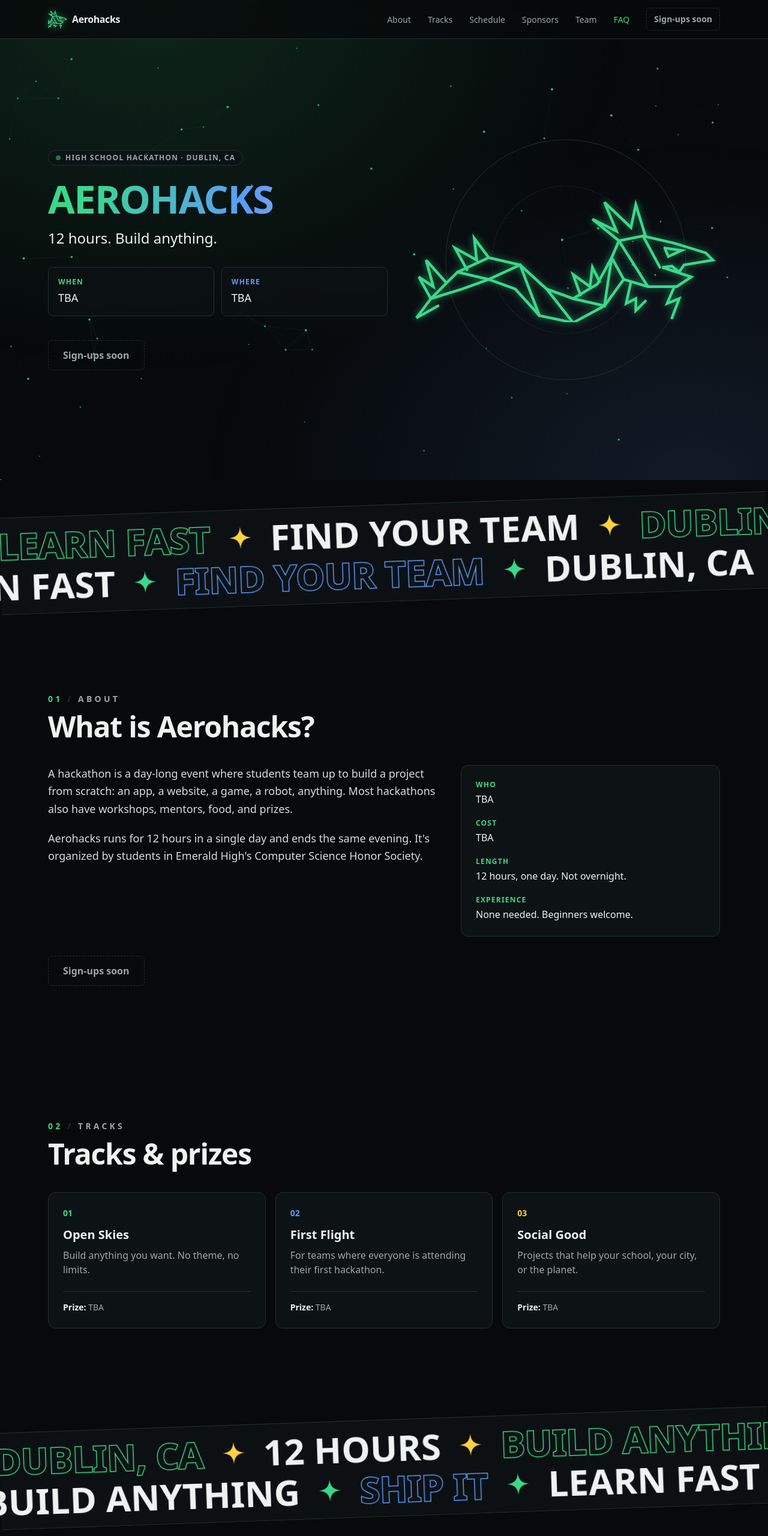
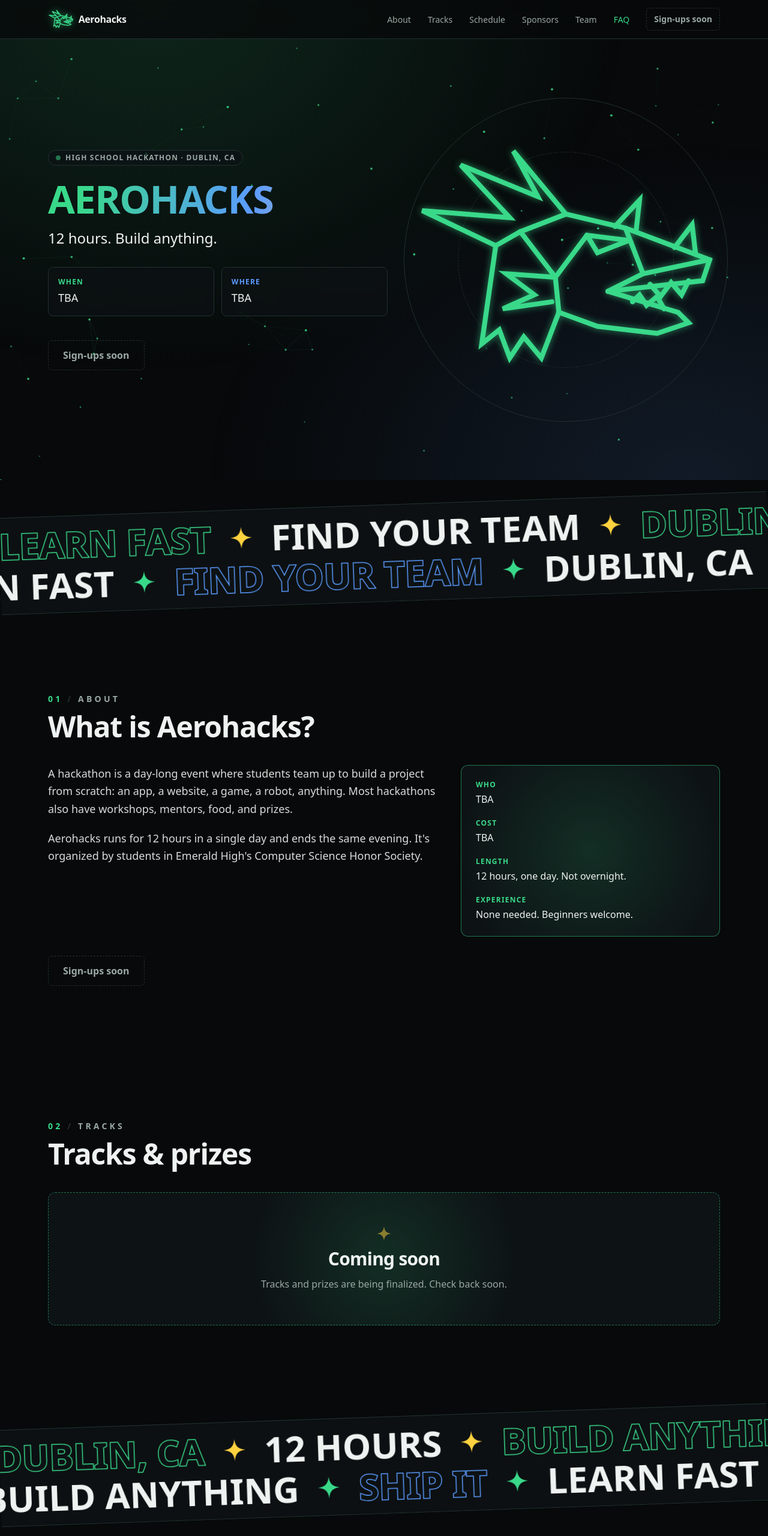
Before and after one commit to LewisH44F/EmeraldHacks-Website, an Astro site: page / in a window 1280 px wide. Shown: the top 2560 px of the page at 60% size. Built offline with nearby package versions, Linux system fonts and the light colour scheme; Astro itself is replaced by a stand-in of ours; animation ran at ten frames a second.

Commit message:
Redraw logo as a dragon head, show tracks as coming soon, and make scroll effects work on touch
Co-Authored-By: Claude Opus 5.5 <noreply@anthropic.com>
Claude-Session: https://claude.ai/code/session_01B57juXjYE6hscCGWs3yTYv

```diff
--- a/src/components/About.astro
+++ b/src/components/About.astro
@@ -35,7 +35,7 @@ const facts = [
     }
 
     <!-- "spotlight" = the card glows where your pointer is (see global.css). -->
-    <dl class="spotlight max-w-md space-y-5 rounded-xl border border-line p-6">
+    <dl data-focus class="spotlight max-w-md space-y-5 rounded-xl border border-line p-6">
       {
         facts.map((f) => (
           <div>
--- a/src/components/Faq.astro
+++ b/src/components/Faq.astro
@@ -16,7 +16,8 @@ import Section from "./Section.astro";
       <div class="max-w-3xl space-y-3">
         {event.faq.map((item) => (
           // open: styles = a green border on the open question so you can see where you are in the list.
-          <details class="group rounded-xl border border-line bg-ink-2/80 backdrop-blur-sm transition-colors open:border-aero/50">
+          // No backdrop-blur here: blur on 11 stacked cards is expensive to redraw on every scroll frame on phones.
+          <details class="group rounded-xl border border-line bg-ink-2/90 transition-colors open:border-aero/50">
             {/* list-none hides the default triangle so I can draw my own "+" that rotates when open. */}
             <summary class="flex cursor-pointer list-none items-center justify-between gap-4 px-5 py-4 font-display font-medium [&::-webkit-details-marker]:hidden">
               {item.q}
--- a/src/components/Footer.astro
+++ b/src/components/Footer.astro
@@ -15,7 +15,7 @@ const hasLinks = Boolean(email || instagram || codeOfConduct);
 <footer class="border-t border-line bg-ink/80 py-12 text-sm text-muted backdrop-blur-md">
   <div class="mx-auto flex max-w-6xl flex-col gap-6 px-4 sm:flex-row sm:items-start sm:justify-between">
     <div class="flex items-center gap-3">
-      <Logo variant="head" class="neon size-10 text-aero" />
+      <Logo bold class="neon h-10 w-auto text-aero" />
       <div>
         <p class="font-display font-bold text-fg">{event.name}</p>
         <p>Organized by the Computer Science Honor Society at Emerald High School.</p>
--- a/src/components/Hero.astro
+++ b/src/components/Hero.astro
@@ -88,13 +88,14 @@ const { venue } = event;
     </div>
 
     <!--
-      The dragon. order-first puts it ABOVE the text on phones (a smaller version), and lg:order-none moves it
+      The dragon. order-first puts it ABOVE the text on phones (kept small, 9.5rem, so the Register button still
+      fits on the first screen of a phone), and lg:order-none moves it
       back to the right column on desktop. The faint circles behind it are "radar" rings for the sky theme.
     -->
-    <div class="relative order-first mx-auto w-full max-w-xs sm:max-w-md lg:order-none lg:max-w-none">
+    <div class="relative order-first mx-auto w-full max-w-[9.5rem] sm:max-w-xs lg:order-none lg:max-w-none">
       <!-- aspect-square + centered with translate makes true circles, even though the logo box is wide and short. -->
-      <div aria-hidden="true" class="absolute top-1/2 left-1/2 aspect-square w-[78%] -translate-1/2 rounded-full border border-line"></div>
-      <div aria-hidden="true" class="absolute top-1/2 left-1/2 aspect-square w-[48%] -translate-1/2 rounded-full border border-dashed border-line"></div>
+      <div aria-hidden="true" class="absolute top-1/2 left-1/2 aspect-square w-[105%] -translate-1/2 rounded-full border border-line"></div>
+      <div aria-hidden="true" class="absolute top-1/2 left-1/2 aspect-square w-[70%] -translate-1/2 rounded-full border border-dashed border-line"></div>
       <Logo draw class="neon relative w-full text-aero" />
     </div>
   </div>
--- a/src/components/Logo.astro
+++ b/src/components/Logo.astro
@@ -1,51 +1,60 @@
 ---
-// Logo.astro — the Aerohacks mark: our Aeronaut dragon drawn as angular neon line art (inspired by the
-// StangHacks mustang style). It's an inline SVG (drawn with code, not an image file) so it stays sharp at any
-// size, can change color with CSS, and can "draw itself" with the stroke animation in global.css.
+// Logo.astro — the Aerohacks mark: the head of our Aeronaut dragon drawn as angular neon line art, in the
+// same single-color line style as the StangHacks mustang. It's an inline SVG (drawn with code, not an image
+// file), so it stays sharp at any size, takes its color from CSS (text-aero etc.), and can "draw itself" with
+// the stroke animation in global.css.
 //
-// This is a placeholder until the team has an official logo. To swap it, replace the <path> lines below,
-// or replace this component with an <img src="/logo.svg">.
+// It's head-only on purpose: a full dragon body turns into thin noodles at nav/favicon size. One bold
+// silhouette reads at every size.
+//
+// To swap in an official logo later, replace the <path> lines below, or replace this component with
+// <img src="/logo.svg" alt="">. The favicon (public/favicon.svg) uses the same paths and should be updated too.
 interface Props {
   class?: string;
-  // "full" = whole dragon (hero). "head" = just the head, for small spots like the nav where the body gets too thin.
-  variant?: "full" | "head";
   // true => the lines animate in on page load (only used once, in the hero).
   draw?: boolean;
+  // Thicker lines for small sizes (nav, footer), where the default 2.8 would look faint.
+  bold?: boolean;
 }
 
-const { class: className, variant = "full", draw = false } = Astro.props;
-
-// The viewBox is the SVG's internal coordinate window. Cropping it to the head region is how the
-// "head" variant works without drawing a second logo.
-const viewBox = variant === "head" ? "146 12 108 100" : "0 12 256 104";
+const { class: className, draw = false, bold = false } = Astro.props;
 ---
 
+<!--
+  viewBox is the SVG's internal coordinate window; the paths below are drawn inside it.
+  pathLength="1" on every path makes the draw-in animation easy: each line counts as length 1, whatever its real length.
+-->
 <svg
   xmlns="http://www.w3.org/2000/svg"
-  viewBox={viewBox}
+  viewBox="18 2 176 132"
   fill="none"
   stroke="currentColor"
-  stroke-width={variant === "head" ? 4 : 2.25}
+  stroke-width={bold ? 6 : 2.8}
   stroke-linejoin="miter"
   stroke-linecap="round"
   class:list={[className, draw && "logo-draw"]}
   aria-hidden="true"
 >
-  <!-- Tail fins -->
-  <path pathLength="1" d="M16 96 L6 78 L18 86 L12 64 L28 82" />
-  <path pathLength="1" d="M16 96 L4 112 L22 102" />
-  <!-- Body: top edge, bottom edge, then the zig-zag "facet" lines that give the low-poly look -->
-  <path pathLength="1" d="M16 96 L38 74 L64 62 L90 68 L112 88 L134 96 L154 84 L166 62" />
-  <path pathLength="1" d="M16 96 L42 88 L64 80 L86 88 L106 110 L134 116 L160 102 L176 80" />
-  <path pathLength="1" d="M38 74 L64 80 L90 68 L106 110 M112 88 L134 116 M134 96 L160 102 L166 62" />
-  <!-- Back fins -->
-  <path pathLength="1" d="M46 72 L36 54 L54 64 L52 46 L64 62" />
-  <path pathLength="1" d="M140 93 L134 76 L148 86 L150 70 L156 82" />
-  <!-- Head outline (open jaw), crest, facets, eye, beard, claw -->
-  <path pathLength="1" d="M166 62 L172 48 L192 44 L218 50 L244 58 L250 64 L226 68 L222 74 L216 69 L208 70 L232 78 L220 86 L196 86 L176 80 Z" />
-  <path pathLength="1" d="M172 48 L150 30 L170 40 L160 16 L182 37 L186 18 L194 44" />
-  <path pathLength="1" d="M172 48 L196 86 M192 44 L206 70" />
-  <path pathLength="1" d="M210 54 L224 56 L213 61 Z" />
-  <path pathLength="1" d="M218 86 L212 100 L222 96 L216 112" />
-  <path pathLength="1" d="M182 82 L178 100 L186 96 L186 106 L194 98" />
+  <!-- Mane: swept-back flame fins, like the mascot's -->
+  <path pathLength="1" d="M106 42 L76 6 L90 32 L46 14 L74 44 L24 40 L66 60 L80 52" />
+  <!-- Brow + snout + upper jaw -->
+  <path pathLength="1" d="M80 52 L106 42 L140 50 L188 68 L184 80 L130 86" />
+  <!-- Upper teeth -->
+  <path pathLength="1" d="M176 80 L172 88 L166 81 L160 89 L154 82" />
+  <!-- Lower jaw -->
+  <path pathLength="1" d="M130 86 L170 98 L176 104 L158 110 L124 106 L102 98" />
+  <!-- Lower teeth -->
+  <path pathLength="1" d="M162 96 L158 89 L152 94 L148 88 L144 92" />
+  <!-- Eye (angled to look fierce) -->
+  <path pathLength="1" d="M118 54 L142 57 L124 64 Z" />
+  <!-- Brow spike -->
+  <path pathLength="1" d="M134 49 L148 34 L146 52" />
+  <!-- Nose horn -->
+  <path pathLength="1" d="M168 61 L178 48 L180 65" />
+  <!-- Neck, ending in a jagged cut -->
+  <path pathLength="1" d="M66 60 L58 116 L68 108 L74 124 L82 112 L92 124 L102 98" />
+  <!-- Cheek fin -->
+  <path pathLength="1" d="M100 78 L72 76 L88 88 L70 96 L98 92" />
+  <!-- Facet lines: the low-poly look -->
+  <path pathLength="1" d="M140 50 L150 76 L130 86 M150 76 L188 68 M80 52 L100 78 L102 98 M118 54 L100 78" />
 </svg>
--- a/src/components/Nav.astro
+++ b/src/components/Nav.astro
@@ -24,9 +24,9 @@ const cta = registerCta();
   -->
   <div id="scroll-progress" aria-hidden="true" class="absolute inset-x-0 bottom-0 h-0.5 origin-left scale-x-0 bg-volt"></div>
   <nav aria-label="Main" class="mx-auto flex h-16 max-w-6xl items-center gap-2 px-4 sm:gap-4">
-    <!-- Logo links back to the top. The nav uses the head-only crop because the full dragon is too thin at this size. -->
+    <!-- Logo links back to the top. "bold" = thicker lines, so the mark stays readable at 32px tall. -->
     <a href="#hero" class="flex shrink-0 items-center gap-2 font-display font-bold tracking-tight">
-      <Logo variant="head" class="neon size-8 text-aero" />
+      <Logo bold class="neon h-8 w-auto text-aero" />
       <!--
         On very narrow phones (under 400px) the name + button + hamburger don't fit on one row, so I hide the name
         visually and keep just the icon. sr-only (not display:none) keeps it readable by screen readers, which
--- a/src/components/Schedule.astro
+++ b/src/components/Schedule.astro
@@ -29,10 +29,10 @@ const day = parseDate(event.date.start) ? formatDay(event.date.start) : "Date TB
       <ol class="relative max-w-3xl border-s-2 border-line">
         {event.schedule.map((item) => (
           // grid-cols-[6rem_1fr] gives times a fixed-width column so titles line up down the list.
-          <li class="group relative grid gap-x-6 py-4 ps-8 sm:grid-cols-[7rem_1fr]">
+          <li data-focus class="group relative grid gap-x-6 py-4 ps-8 sm:grid-cols-[7rem_1fr]">
             {/* The glowing dot sitting on the timeline line. -start-[7px] centers a 12px dot on the 2px border.
-                It lights up green when you hover the row. */}
-            <span aria-hidden="true" class="absolute top-[1.4rem] -start-[7px] size-3 rounded-full border-2 border-aero bg-ink transition-colors group-hover:bg-aero group-hover:shadow-[0_0_12px_var(--color-aero)]"></span>
+                It lights up green when you hover the row, or (on phones) when the row scrolls through the middle of the screen. */}
+            <span aria-hidden="true" class="absolute top-[1.4rem] -start-[7px] size-3 rounded-full border-2 border-aero bg-ink transition-colors group-hover:bg-aero group-hover:shadow-[0_0_12px_var(--color-aero)] group-[.in-focus]:bg-aero group-[.in-focus]:shadow-[0_0_12px_var(--color-aero)]"></span>
             <p class="font-display font-semibold text-aero tabular-nums">{item.time}</p>
             <div>
               <h3 class="font-display font-semibold">{item.title}</h3>
--- a/src/components/SkyField.astro
+++ b/src/components/SkyField.astro
@@ -326,8 +326,22 @@
       },
       { passive: true },
     );
+    // Phones: as soon as a finger starts SCROLLING, the browser cancels pointer events (it takes over the
+    // gesture), so pointermove stops arriving. Touch events keep firing during the scroll, so I also listen to
+    // those. That's what lets the mesh follow your thumb while you scroll on a phone.
+    const followTouch = (e: TouchEvent) => {
+      const t = e.touches[0];
+      if (!t) return;
+      pointer.x = t.clientX;
+      pointer.y = t.clientY;
+      pointer.active = true;
+    };
+    window.addEventListener("touchstart", followTouch, { passive: true });
+    window.addEventListener("touchmove", followTouch, { passive: true });
+
     // When a finger lifts or the mouse leaves the window, stop attracting lines to a stale position.
     const release = () => (pointer.active = false);
+    window.addEventListener("touchend", release, { passive: true });
     window.addEventListener("pointerup", (e) => e.pointerType !== "mouse" && release(), { passive: true });
     document.documentElement.addEventListener("pointerleave", release);
 
--- a/src/components/Sponsors.astro
+++ b/src/components/Sponsors.astro
@@ -54,7 +54,7 @@ const groups = tiers
   }
 
   <!-- The pitch box. It's always shown, because we want new sponsors even after we have some. -->
-  <div class="spotlight mt-12 rounded-xl border border-line p-6 sm:p-10">
+  <div data-focus class="spotlight mt-12 rounded-xl border border-line p-6 sm:p-10">
     <h3 class="font-display text-2xl font-semibold">Why sponsor {event.name}?</h3>
     {
       event.sponsorPitch.length > 0 && (
--- a/src/components/Team.astro
+++ b/src/components/Team.astro
@@ -16,7 +16,7 @@ import Section from "./Section.astro";
       // 2 across on phones (cards are small), up to 4 on desktop.
       <ul class="grid grid-cols-2 gap-4 sm:grid-cols-3 lg:grid-cols-4">
         {event.team.map((m) => (
-          <li class="spotlight rounded-xl border border-line p-6 text-center">
+          <li data-focus class="spotlight rounded-xl border border-line p-6 text-center">
             {m.photo ? (
               // width/height attributes let the browser reserve space before the image loads, so the page doesn't jump.
               <img
--- a/src/components/Tracks.astro
+++ b/src/components/Tracks.astro
@@ -4,6 +4,7 @@
 // Reads `tracks` from event.ts. If the list is empty, it shows a "coming soon" note instead of a blank section.
 import { event } from "../content/event";
 import Section from "./Section.astro";
+import Star from "./Star.astro";
 
 // Each card gets an accent color, cycling green → blue → yellow, so the grid doesn't look monotone.
 // These are full class names (not built from pieces) because Tailwind only generates classes it can find
@@ -14,13 +15,20 @@ const accents = ["text-aero", "text-sky", "text-volt"];
 <Section id="tracks" title="Tracks & prizes">
   {
     event.tracks.length === 0 ? (
-      <p class="text-muted">Tracks and prizes will be announced soon.</p>
+      // Empty state: a dashed "placeholder" card. Dashed borders read as "something goes here later",
+      // which feels intentional rather than broken.
+      <div class="spotlight flex flex-col items-center gap-3 rounded-xl border border-dashed border-aero/50 px-6 py-14 text-center" data-focus>
+        <Star class="size-6 text-volt motion-safe:animate-pulse" />
+        <p class="font-display text-2xl font-bold tracking-tight sm:text-3xl">Coming soon</p>
+        <p class="max-w-md text-muted">Tracks and prizes are being finalized. Check back soon.</p>
+      </div>
     ) : (
       // Cards stack on phones, 2 across on tablets, 3 on desktop. auto-rows-fr keeps every card in a row the same height.
       <ul class="grid auto-rows-fr gap-4 sm:grid-cols-2 lg:grid-cols-3">
         {event.tracks.map((t, i) => (
           // motion-safe:hover:-translate-y-1 lifts the card slightly on hover, but only if motion is allowed.
-          <li class="spotlight flex flex-col rounded-xl border border-line p-6 transition-[translate,border-color] hover:border-aero/50 motion-safe:hover:-translate-y-1">
+          // [&.in-focus]: applies the same lift on phones when the card scrolls into the middle of the screen.
+          <li data-focus class="spotlight flex flex-col rounded-xl border border-line p-6 transition-[translate,border-color] hover:border-aero/50 motion-safe:hover:-translate-y-1 motion-safe:[&.in-focus]:-translate-y-1">
             <p aria-hidden="true" class:list={["font-display text-sm font-bold", accents[i % accents.length]]}>
               {String(i + 1).padStart(2, "0")}
             </p>
--- a/src/content/event.ts
+++ b/src/content/event.ts
@@ -164,23 +164,12 @@ export const event: EventConfig = {
   scheduleConfirmed: false,
 
   // Themes people can build for. prize: null => "Prize TBA".
-  tracks: [
-    {
-      name: "Open Skies",
-      description: "Build anything you want. No theme, no limits.",
-      prize: null,
-    },
-    {
-      name: "First Flight",
-      description: "For teams where everyone is attending their first hackathon.",
-      prize: null,
-    },
-    {
-      name: "Social Good",
-      description: "Projects that help your school, your city, or the planet.",
-      prize: null,
-    },
-  ],
+  // Empty list => the Tracks section shows a "Coming soon" card. That's the current state on purpose.
+  // When tracks are decided, add them like this (these were our early drafts):
+  //   { name: "Open Skies", description: "Build anything you want. No theme, no limits.", prize: null },
+  //   { name: "First Flight", description: "For teams where everyone is attending their first hackathon.", prize: null },
+  //   { name: "Social Good", description: "Projects that help your school, your city, or the planet.", prize: null },
+  tracks: [],
 
   // The 12-hour timeline, in order. These are DRAFT times — see scheduleConfirmed above.
   schedule: [
--- a/src/layouts/Base.astro
+++ b/src/layouts/Base.astro
@@ -71,7 +71,22 @@ const {
       );
       document.querySelectorAll("[data-reveal]").forEach((el) => revealer.observe(el));
 
-      // 2. Spotlight cards: store the pointer position *relative to the card* in CSS variables (--mx, --my).
+      // 2. "In focus" on phones. Phones can't hover, so every hover effect (card glow, card lift, schedule dot
+      //    lighting up) would be invisible on them. Instead, on devices without hover, whatever element with
+      //    data-focus is crossing the middle band of the screen gets the "in-focus" class, and the CSS gives it
+      //    the same look as hovering. Result: effects light up one by one as you scroll with your thumb.
+      //    rootMargin "-40% 0px -40% 0px" shrinks the watched area to the middle 20% of the screen.
+      if (window.matchMedia("(hover: none)").matches) {
+        const focuser = new IntersectionObserver(
+          (entries) => {
+            for (const e of entries) e.target.classList.toggle("in-focus", e.isIntersecting);
+          },
+          { rootMargin: "-40% 0px -40% 0px" },
+        );
+        document.querySelectorAll("[data-focus]").forEach((el) => focuser.observe(el));
+      }
+
+      // 3. Spotlight cards: store the pointer position *relative to the card* in CSS variables (--mx, --my).
       //    The .spotlight style in global.css draws a glow at that spot. One listener on the whole document
       //    ("event delegation") is cheaper than one per card.
       document.addEventListener(
--- a/src/styles/global.css
+++ b/src/styles/global.css
@@ -85,6 +85,14 @@ body {
     var(--color-ink-2);
 }
 
+/* On phones (no hover), the script in Base.astro adds .in-focus to cards crossing the middle of the screen.
+   For spotlight cards, the glow sits in the card's center instead of following a mouse. */
+.spotlight.in-focus {
+  --mx: 50%;
+  --my: 50%;
+  border-color: color-mix(in oklab, var(--color-aero) 50%, transparent);
+}
+
 /* ---------------------------------------------------------------------------------------------------------
    Motion
    Everything that moves lives inside "no-preference": if someone has asked their device to reduce motion
```
Also changed, not shown: public/favicon.svg.
